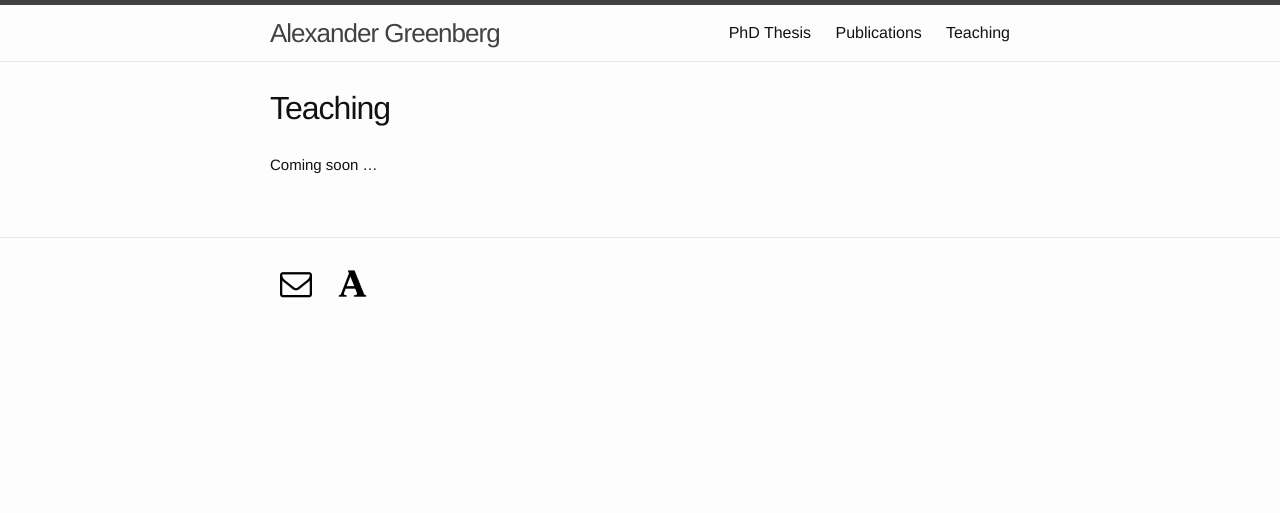
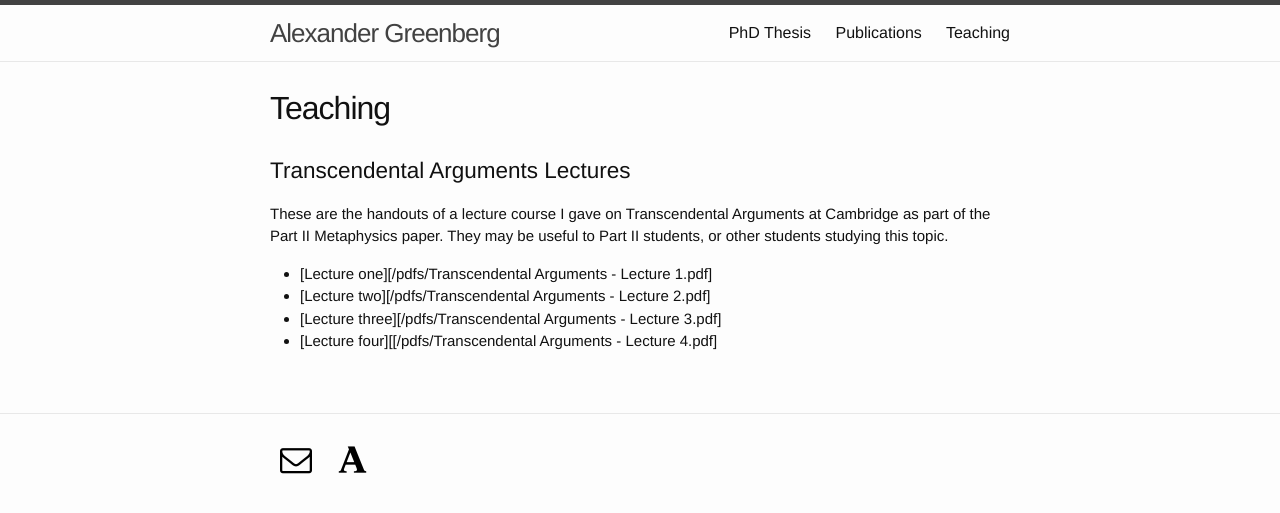
Before and after one commit to alexandergreenberg/alexandergreenberg.github.io, a Jekyll site: the page built from 03_Teaching.md, in a window 1280 px wide. Shown: the top 513 px of the page. Built offline with Jekyll 4.4.1, drawn with Linux system fonts in a browser that asks for light colours; some web fonts are replaced.

Commit message:
Update 03_Teaching.md

```diff
--- a/03_Teaching.md
+++ b/03_Teaching.md
@@ -4,4 +4,10 @@ title: Teaching
 permalink: /teaching/
 ---
 
-Coming soon ...
+Transcendental Arguments Lectures
+=================================
+These are the handouts of a lecture course I gave on Transcendental Arguments at Cambridge as part of the Part II Metaphysics paper. They may be useful to Part II students, or other students studying this topic.
+* [Lecture one][/pdfs/Transcendental Arguments - Lecture 1.pdf]
+* [Lecture two][/pdfs/Transcendental Arguments - Lecture 2.pdf]
+* [Lecture three][/pdfs/Transcendental Arguments - Lecture 3.pdf]
+* [Lecture four][[/pdfs/Transcendental Arguments - Lecture 4.pdf]
```
